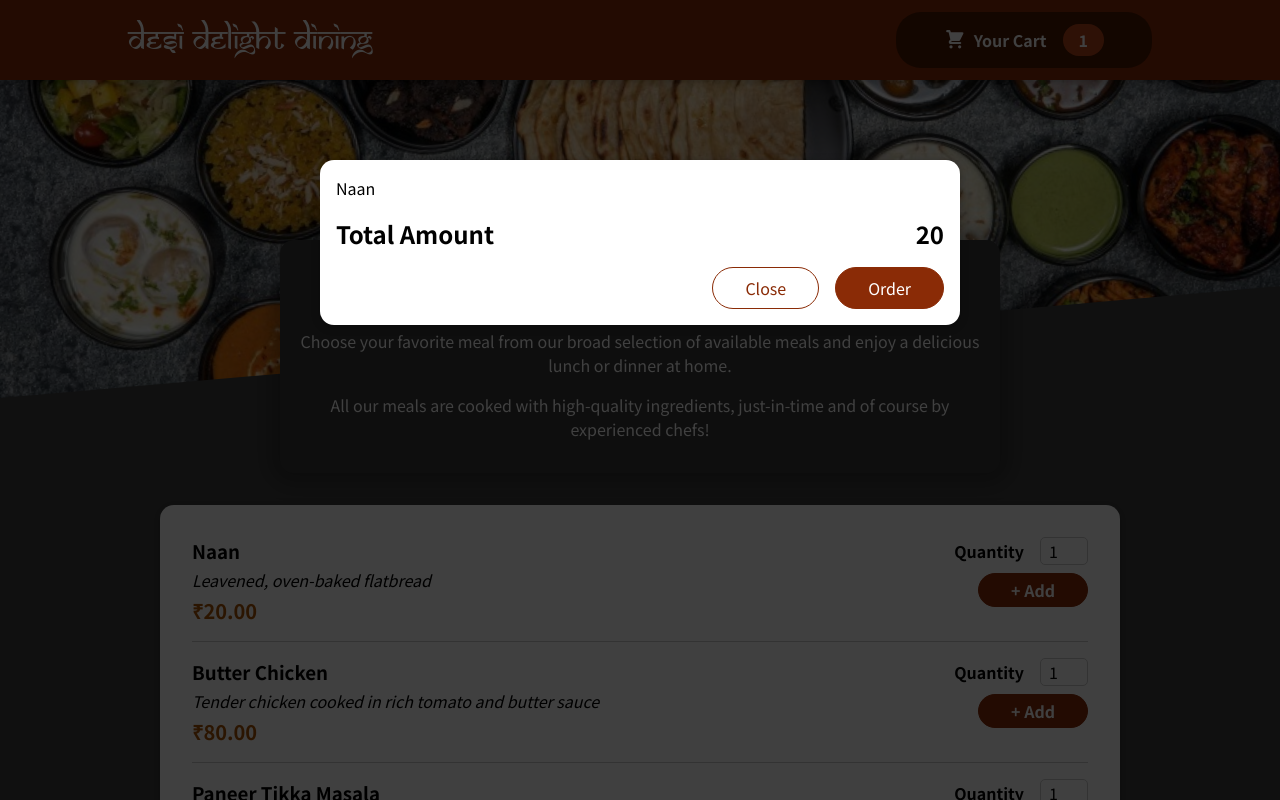
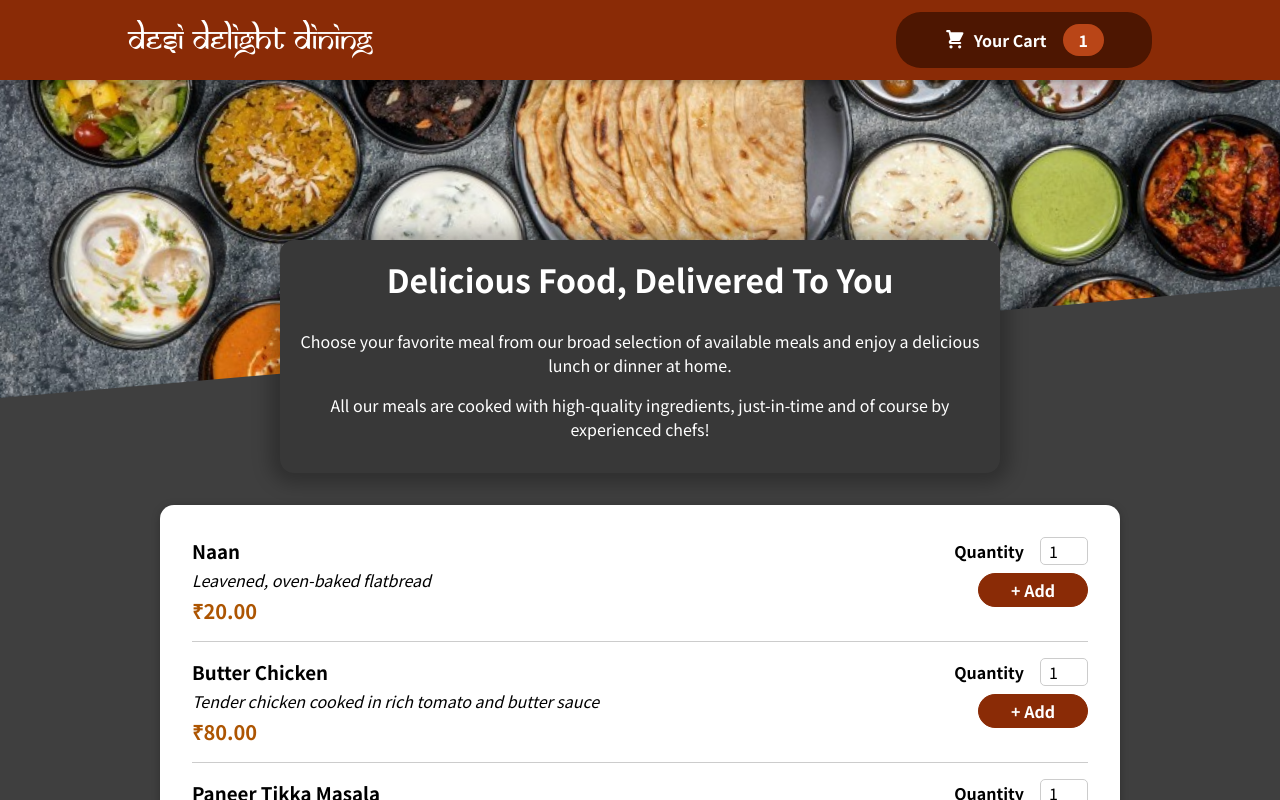
Before and after one commit to adjadhav27/FirstGit, a React (Create React App) app in the folder Restaurant_Project2/: page / in a window 1280 px wide. Shown: the top 800 px of the page. Built offline with nearby package versions, Linux system fonts and the light colour scheme.

Commit message:
Cart_Open_Close_Task

```diff
--- a/Restaurant_Project2/src/App.js
+++ b/Restaurant_Project2/src/App.js
@@ -1,14 +1,23 @@
-import React, { Fragment } from "react";
+import React, { Fragment, useState } from "react";
 import Header from "./components/Layout/Header";
 import Meals from "./components/Meals/Meals";
 import Cart from "./components/Cart/Cart";
 
 function App() {
+  const [cartIsShown, setCartIsShown] = useState(false);
+
+  const showCartHandler = () => {
+    setCartIsShown(true);
+  }
+
+  const hideCardHandler = () => {
+    setCartIsShown(false);
+  }
 
   return (
     <Fragment>
-      <Cart/>
-      <Header/>
+      {cartIsShown && <Cart onClose={hideCardHandler}/>}
+      <Header onShowCart={showCartHandler}/>
       <Meals />
     </Fragment>
   );
--- a/Restaurant_Project2/src/components/Cart/Cart.js
+++ b/Restaurant_Project2/src/components/Cart/Cart.js
@@ -3,19 +3,19 @@ import classes from './Cart.module.css';
 import Modal from '../UI/Modal';
 
 const Cart = (props) => {
-    const cartItems = <ul className={classes['cart-items']}>{[{id: 'm1', name: 'Naan', amount: 2, price: 20}].map(item => (
+    const cartItems = <ul className={classes['cart-items']}>{[{id: 'c1', name: 'Naan', amount: 2, price: 20}].map(item => (
         <li>{item.name}</li>
     ))}</ul>;
 
     return (
-        <Modal>
+        <Modal onClick={props.onClose}>
             {cartItems}
             <div className={classes.total}>
                 <span>Total Amount</span>
-                <span>20</span>
+                <span>40</span>
             </div>
             <div className={classes.actions}>
-                <button className={classes['button--alt']}>Close</button>
+                <button className={classes['button--alt']} onClick={props.onClose}>Close</button>
                 <button className={classes.button}>Order</button>
             </div>
         </Modal>
--- a/Restaurant_Project2/src/components/Layout/Header.js
+++ b/Restaurant_Project2/src/components/Layout/Header.js
@@ -4,11 +4,12 @@ import mealsImage from "../../assets/meals.jpg";
 import HeaderCartButton from "./HeaderCartButton";
 
 const Header = (props) => {
+
   return (
     <Fragment>
       <header className={classes.header}>
           <h1 className={classes.heading}>Desi Delight Dining</h1>
-        <HeaderCartButton />
+        <HeaderCartButton onClick={props.onShowCart}/>
       </header>
       <div className={classes["main-image"]}>
         <img src={mealsImage} alt="indian cuisine eatery" />
--- a/Restaurant_Project2/src/components/Layout/HeaderCartButton.js
+++ b/Restaurant_Project2/src/components/Layout/HeaderCartButton.js
@@ -1,6 +1,7 @@
 import React from "react";
 import CartIcon from "../Cart/CartIcon";
 import classes from './HeaderCartButton.module.css';
+
 const HeaderCartButton = (props) => {
   return (
     <button className={classes.button} onClick={props.onClick}>
--- a/Restaurant_Project2/src/components/UI/Modal.js
+++ b/Restaurant_Project2/src/components/UI/Modal.js
@@ -3,7 +3,7 @@ import classes from './Modal.module.css';
 import ReactDOM from 'react-dom';
 
 const Backdrop = props => {
-    return <div className={classes.backdrop}/>
+    return <div className={classes.backdrop} onClick={props.onClose}/>
 }
 
 const ModalOverlay = props => {
@@ -11,17 +11,14 @@ const ModalOverlay = props => {
         <div className={classes.content}>{props.children}</div>
     </div>);
 }
-
 const Modal = props => {
-
     const portalElement = document.getElementById('overlay');
 
     return (
         <Fragment>  {/*// To ensure HTML code is not all over the place we will use portals*/}
-            {ReactDOM.createPortal(<Backdrop/>, portalElement)}
+            {ReactDOM.createPortal(<Backdrop onClose={props.onClose}/>, portalElement)}
             {ReactDOM.createPortal(<ModalOverlay>{props.children}</ModalOverlay>, portalElement)}
         </Fragment>
     );
 }
-
 export default Modal;
```
